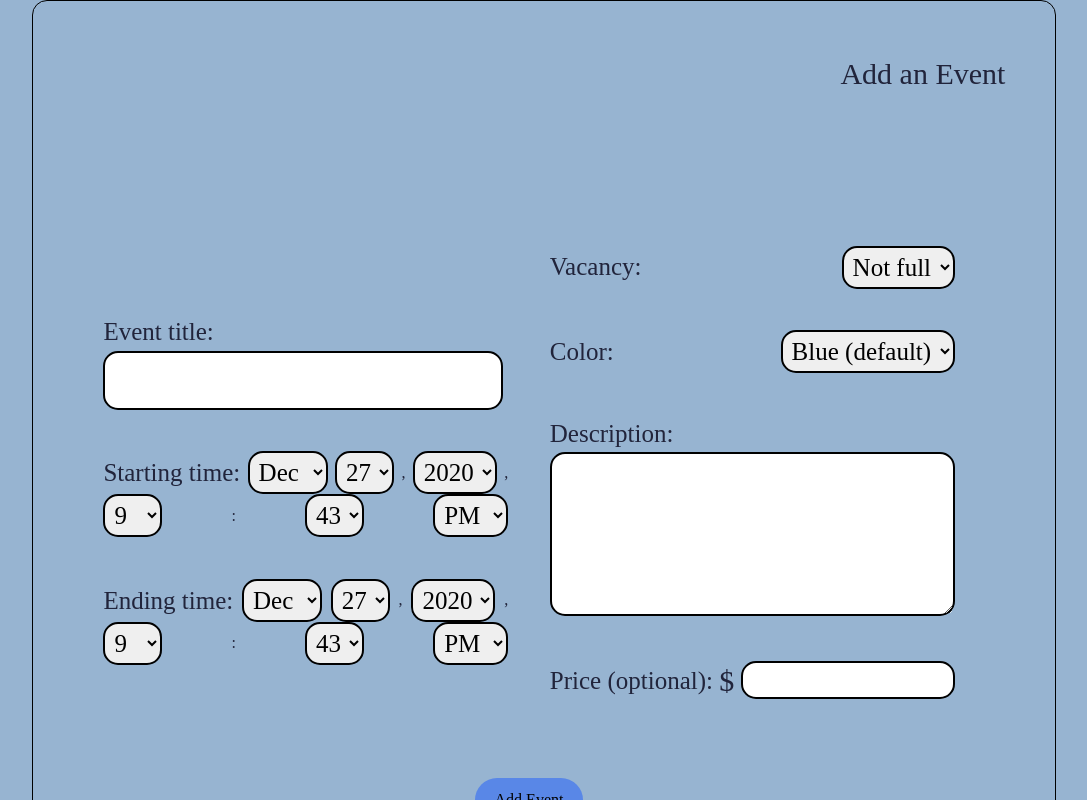
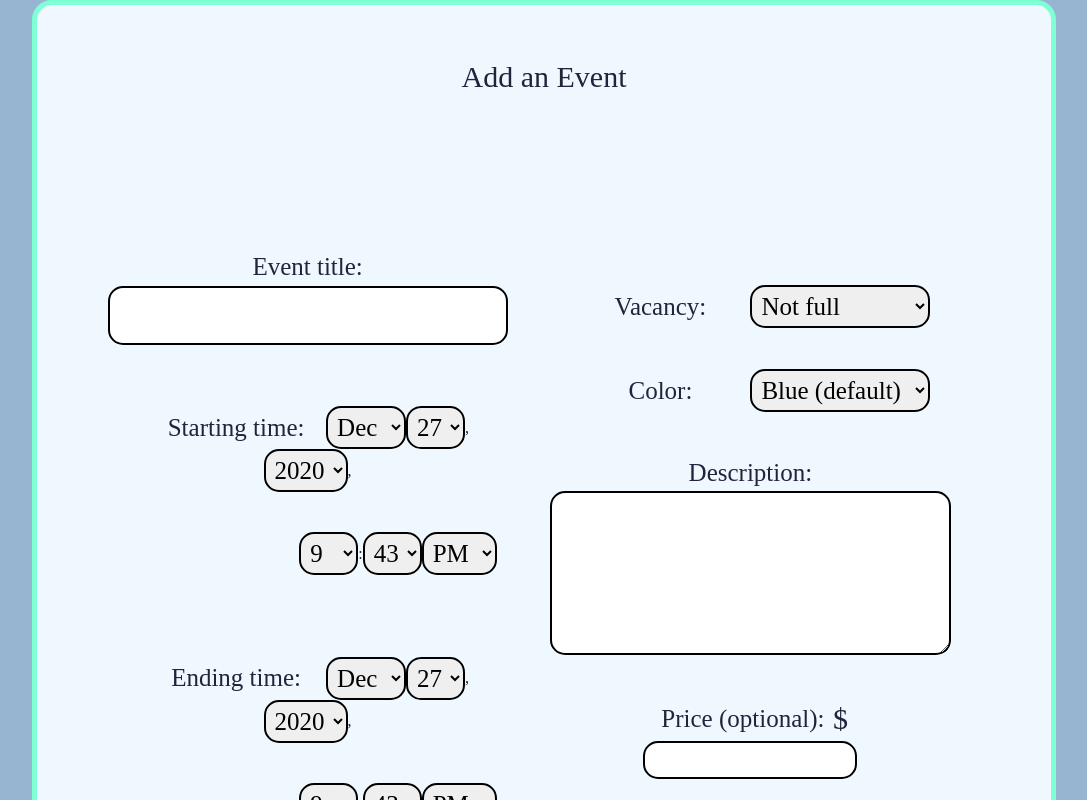
Before and after one commit to cwang718/CYCEssaysCalendar, a React (Create React App) app: page /addevent in a window 1280 px wide. Shown: the top 800 px of the page, without its empty margins (96-1183 px from the left). Built offline with nearby package versions, Linux system fonts and the light colour scheme.

Commit message:
updated AddEvent page visuals

```diff
--- a/src/App.css
+++ b/src/App.css
@@ -60,6 +60,11 @@ button {
   font-size: 25px;
 }
 
+.label, .type{
+  font-size: 25px;
+  width: 180px;
+}
+
 .logo {
   width: 200px;
   padding-top: 50px;
@@ -90,6 +95,7 @@ button {
 }
 
 .pageTitle {
+  text-align: center;
   font-size: 30px;
   padding-bottom: 30px;
 }
@@ -97,11 +103,17 @@ button {
 .row {
   display: flex;
   flex-direction: row;
-  justify-content: space-between;
-  padding: 20px;
-  padding-left: 20%;
-  padding-right: 20%;
+  justify-content: center;
   align-items: center;
+}
+
+.row.hour{
+  display: flex;
+  flex-direction: row;
+  flex: right;
+  justify-content: center;
+  align-items: right;
+  padding-left: 50%;
 }
 
 .subtitle {
@@ -120,3 +132,10 @@ button {
   border-bottom-color: #000000; /* black */
   border-width: 0 5px 5px;
 }
+
+.event.container{
+  background-color: aliceblue;
+  border-color: aquamarine;
+  border-radius: 20px;
+  border-width: 5px;
+}
--- a/src/pages/AddEventPage.js
+++ b/src/pages/AddEventPage.js
@@ -107,7 +107,6 @@ export default function AddEventPage() {
     return (
         <div className="event container">
         <div className="row">
-            <div className="eventsCon"></div>
             <div className="pageTitle">Add an Event</div>
         </div>
         <div className="login row">
@@ -123,6 +122,7 @@ export default function AddEventPage() {
                         style={{ borderRadius: 15, border:'2px solid black', padding: 5 }}
                     ></input>
                 </div>
+                <div className="row">
                     <div className="row">
                         <span className="label">Starting time: </span>
                         <form>
@@ -200,6 +200,8 @@ export default function AddEventPage() {
                         </select>
                     </form>
                     <span>,</span>
+                    </div>
+                    <div className="row hour">
                     <form>
                     <select
                             className="time"
@@ -300,8 +302,10 @@ export default function AddEventPage() {
                         </select>
                     </form>
                     </div>
+                </div>
 
                 <div className="row">
+                    <div className = "row">
                     <span className="label">Ending time: </span>
                     <form>
                         <select
@@ -378,6 +382,8 @@ export default function AddEventPage() {
                         </select>
                     </form>
                     <span>,</span>
+                    </div>
+                    <div className = "row hour">
                     <form>
                         <select
                             className="time"
@@ -479,12 +485,13 @@ export default function AddEventPage() {
                     </form>
                     </div>
                 </div>
+            </div>
             <div className="col-6">
             <div className="row">
                     <span className="label">Vacancy: </span>
                     <form>
                         <select
-                            className="time"
+                            className="type"
                             defaultValue={selectedVacancy}
                             onChange={(input) => setSelectedVacancy(input.target.value)}
                             style={{ borderRadius: 15, border:'2px solid black', padding: 5 }}>
@@ -498,7 +505,7 @@ export default function AddEventPage() {
                     <span className="label">Color: </span>
                     <form>
                         <select
-                            className="time"
+                            className="type"
                             defaultValue="5987E7"
                             onChange={(input) => setSelectedColor(input.target.value)}
                             style={{ borderRadius: 15, border:'2px solid black', padding: 5 }}>
--- a/src/styles/EditEventPage.css
+++ b/src/styles/EditEventPage.css
@@ -17,3 +17,7 @@
 .row {
     padding: 5%;
 }
+
+.pageTitle{
+    text-align: center;
+}
```
Also changed, not shown: 1 other file (tests, documents, lock files or other folders). Lines whose indentation alone changed are shown as unchanged.
